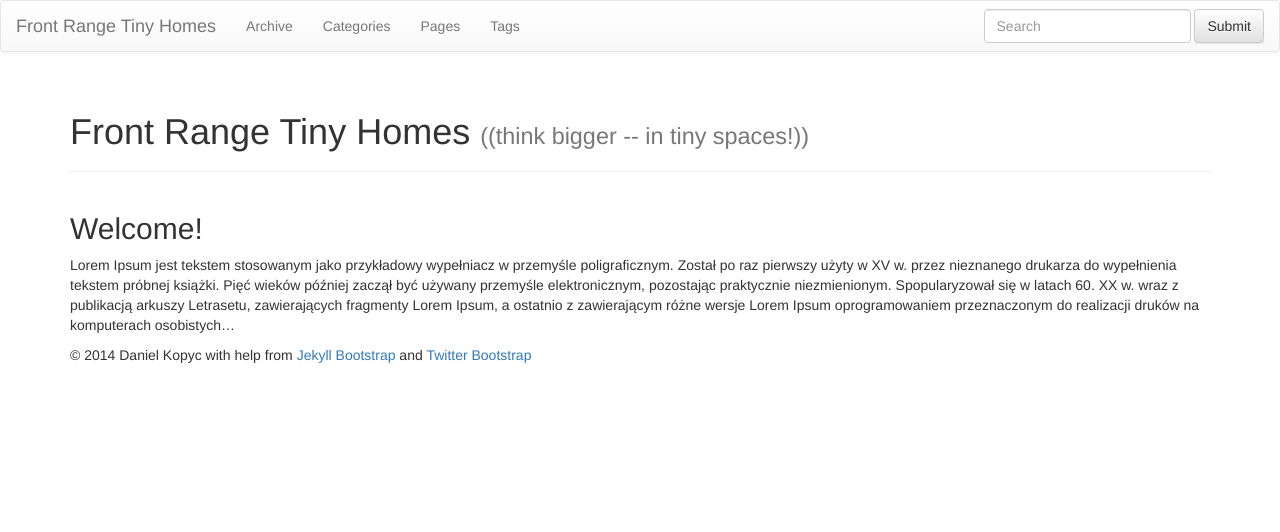
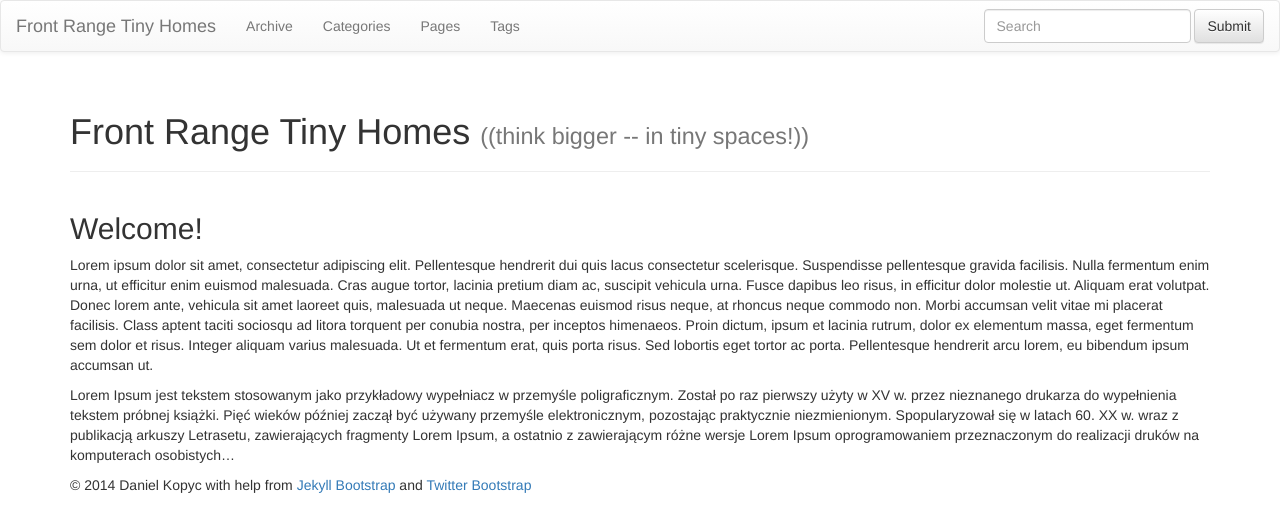
Before and after one commit to frontrangetinyhomes/frontrangetinyhomes.github.io, a Jekyll site: the page built from index.md, in a window 1280 px wide. Shown: the top 532 px of the page. Built offline with Jekyll 4.4.1, drawn with Linux system fonts in a browser that asks for light colours; nearby versions of some CDN libraries; library files that are not in the unit come from our copies.

Commit message:
update homepage

```diff
--- a/index.md
+++ b/index.md
@@ -11,6 +11,21 @@ Complete usage and documentation available at: [Jekyll Bootstrap](http://jekyllb
 
 ## Welcome!
 
+Lorem ipsum dolor sit amet, consectetur adipiscing elit. Pellentesque
+hendrerit dui quis lacus consectetur scelerisque. Suspendisse
+pellentesque gravida facilisis. Nulla fermentum enim urna, ut
+efficitur enim euismod malesuada. Cras augue tortor, lacinia pretium
+diam ac, suscipit vehicula urna. Fusce dapibus leo risus, in efficitur
+dolor molestie ut. Aliquam erat volutpat. Donec lorem ante, vehicula
+sit amet laoreet quis, malesuada ut neque. Maecenas euismod risus
+neque, at rhoncus neque commodo non. Morbi accumsan velit vitae mi
+placerat facilisis. Class aptent taciti sociosqu ad litora torquent
+per conubia nostra, per inceptos himenaeos. Proin dictum, ipsum et
+lacinia rutrum, dolor ex elementum massa, eget fermentum sem dolor et
+risus. Integer aliquam varius malesuada. Ut et fermentum erat, quis
+porta risus. Sed lobortis eget tortor ac porta. Pellentesque hendrerit
+arcu lorem, eu bibendum ipsum accumsan ut.
+
 Lorem Ipsum jest tekstem stosowanym jako przykładowy wypełniacz w
 przemyśle poligraficznym. Został po raz pierwszy użyty w XV w. przez
 nieznanego drukarza do wypełnienia tekstem próbnej książki. Pięć
```
